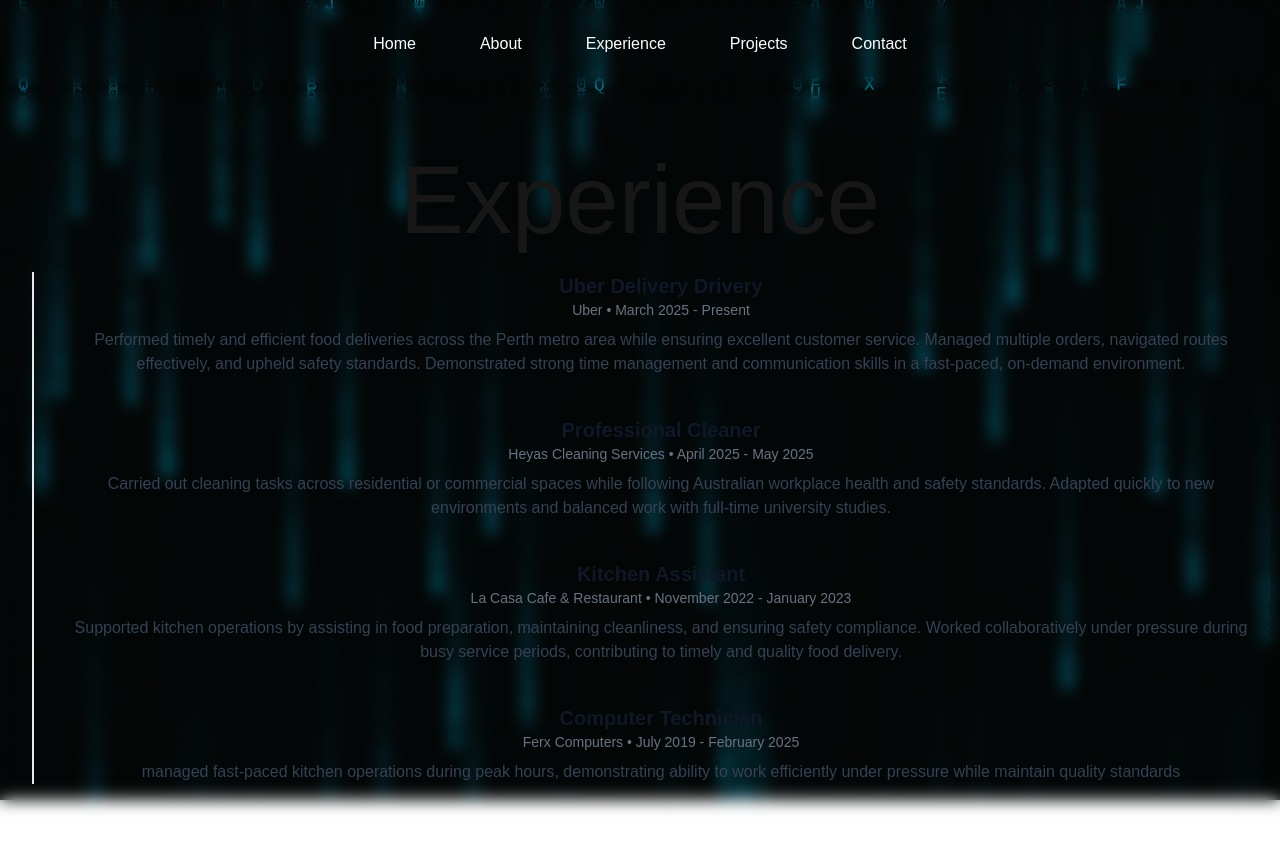
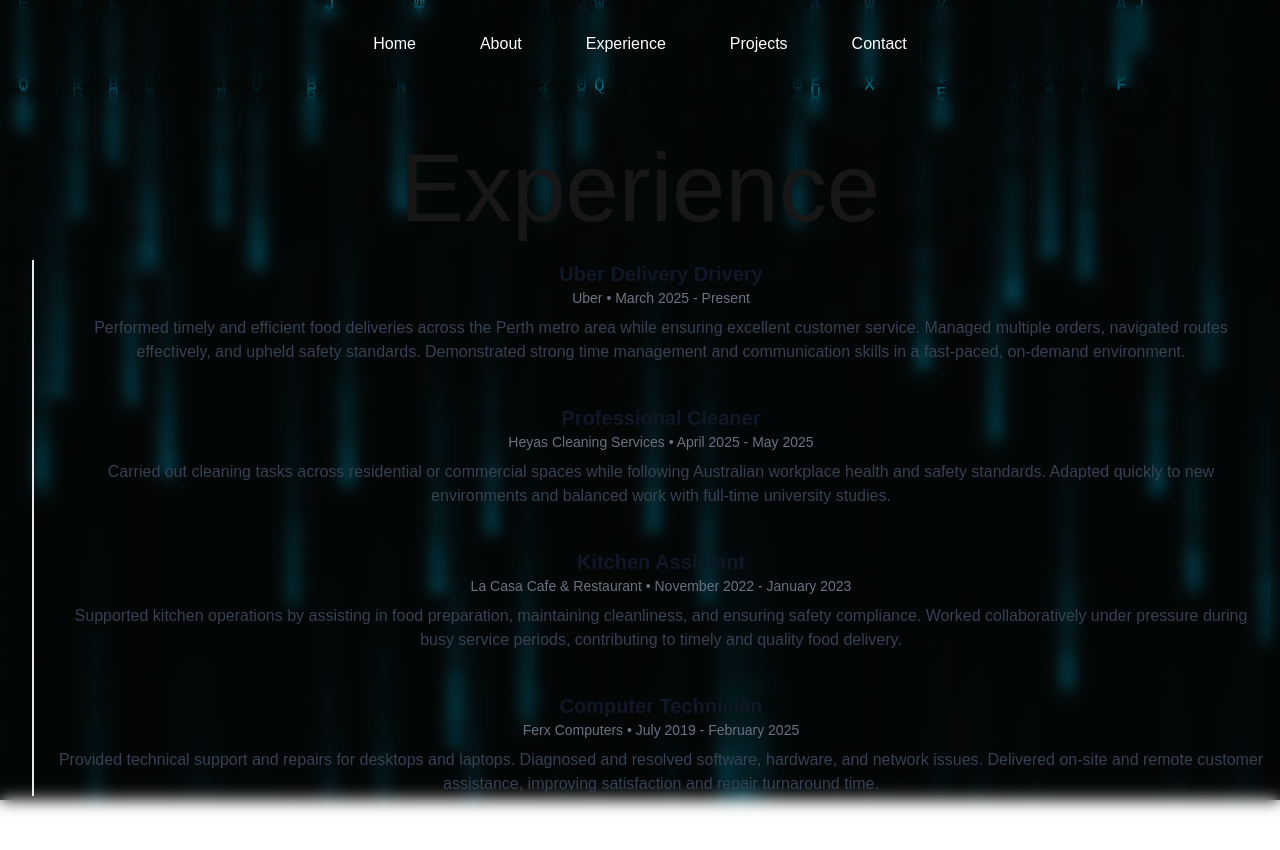
Before and after one commit to axcel-blade/portfolio, a Next.js app: page /experience in a window 1280 px wide. Shown: the top 850 px of the page. Built offline with nearby package versions, Linux system fonts and the light colour scheme.

Commit message:
Update computer technician job description

```diff
--- a/src/app/experience/ExperienceTimeline.tsx
+++ b/src/app/experience/ExperienceTimeline.tsx
@@ -24,7 +24,7 @@ const experiences = [
         title: 'Computer Technician',
         company: 'Ferx Computers',
         date: 'July 2019 - February 2025',
-        description: 'managed fast-paced kitchen operations during peak hours, demonstrating ability to work efficiently under pressure while maintain quality standards',
+        description: 'Provided technical support and repairs for desktops and laptops. Diagnosed and resolved software, hardware, and network issues. Delivered on-site and remote customer assistance, improving satisfaction and repair turnaround time.',
     },
 ];
 
```
